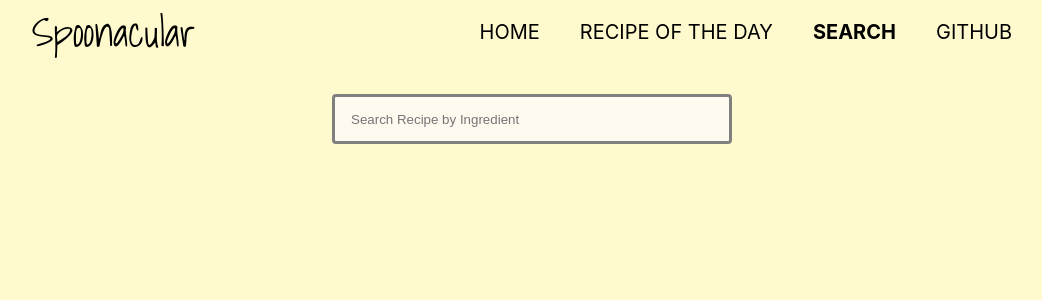
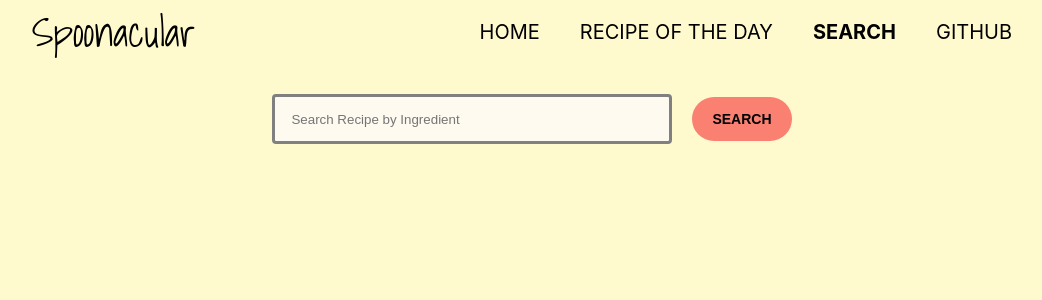
Before and after one commit to VladimirNeri/Spoonacular, a React (Create React App) app: page /search in a window 1280 px wide. Shown: the top 300 px of the page, without its empty margins (108-1150 px from the left). Built offline with nearby package versions, Linux system fonts and the light colour scheme; a web font is replaced by a local one.

Commit message:
update css

```diff
--- a/src/App.css
+++ b/src/App.css
@@ -1,15 +1,12 @@
 .App {
   display: grid;
-
   margin-left: auto;
   margin-right: auto;
 }
 
 .container {
   max-width: 1000px;
-
   margin: 0 auto;
-  /* background-color: dodgerblue; */
 }
 
 .rounded {
@@ -18,14 +15,16 @@
 
 /* BUTTONS */
 .btn {
-  border-radius: 3px;
+  border-radius: 30px;
   display: inline-block;
   cursor: pointer;
   font-size: 14px;
   font-weight: 600;
-  padding: 13px 40px;
+  padding: 14px 20px;
+
   border: 0;
   transition: background-color 200ms, color 200ms;
+  background-color: salmon;
 }
 
 .btn-default {
@@ -191,6 +190,7 @@
   padding-left: 50px;
   padding-right: 50px;
 }
+
 .tabs .tab-active {
   border-bottom: 5px solid salmon;
 }
--- a/src/components/Search.js
+++ b/src/components/Search.js
@@ -1,24 +1,22 @@
 import React, { useState } from 'react';
 import './search.css';
-
 
 const Search = (props) => {
   const [search, setSearch] = useState('');
 
-
   const onChanges = (e) => {
     setSearch(e.target.value);
-  }
+  };
 
   const resetInputField = () => {
-    setSearch('')
-  }
+    setSearch('');
+  };
 
   const handleSubmit = (e) => {
     e.preventDefault();
     props.search(search);
     resetInputField();
-  }
+  };
 
   return (
     <form className='recipe-search'>
@@ -29,7 +27,12 @@
         value={search}
         onChange={onChanges}
       />
-        <input onClick={handleSubmit} type="submit" value="SEARCH" className='search-button'/>
+      <input
+        onClick={handleSubmit}
+        type='submit'
+        value='SEARCH'
+        className='btn'
+      />
     </form>
   );
 };
--- a/src/components/navbar.css
+++ b/src/components/navbar.css
@@ -1,5 +1,4 @@
 .navbar {
-
   display: flex;
   align-items: center;
   justify-content: space-between;
--- a/src/components/search.css
+++ b/src/components/search.css
@@ -14,6 +14,7 @@
   border-color: grey;
   background-color: floralwhite;
   color: black;
+  margin-right: 20px;
 }
 
 .search-button {
```
Lines whose indentation alone changed are shown as unchanged.
